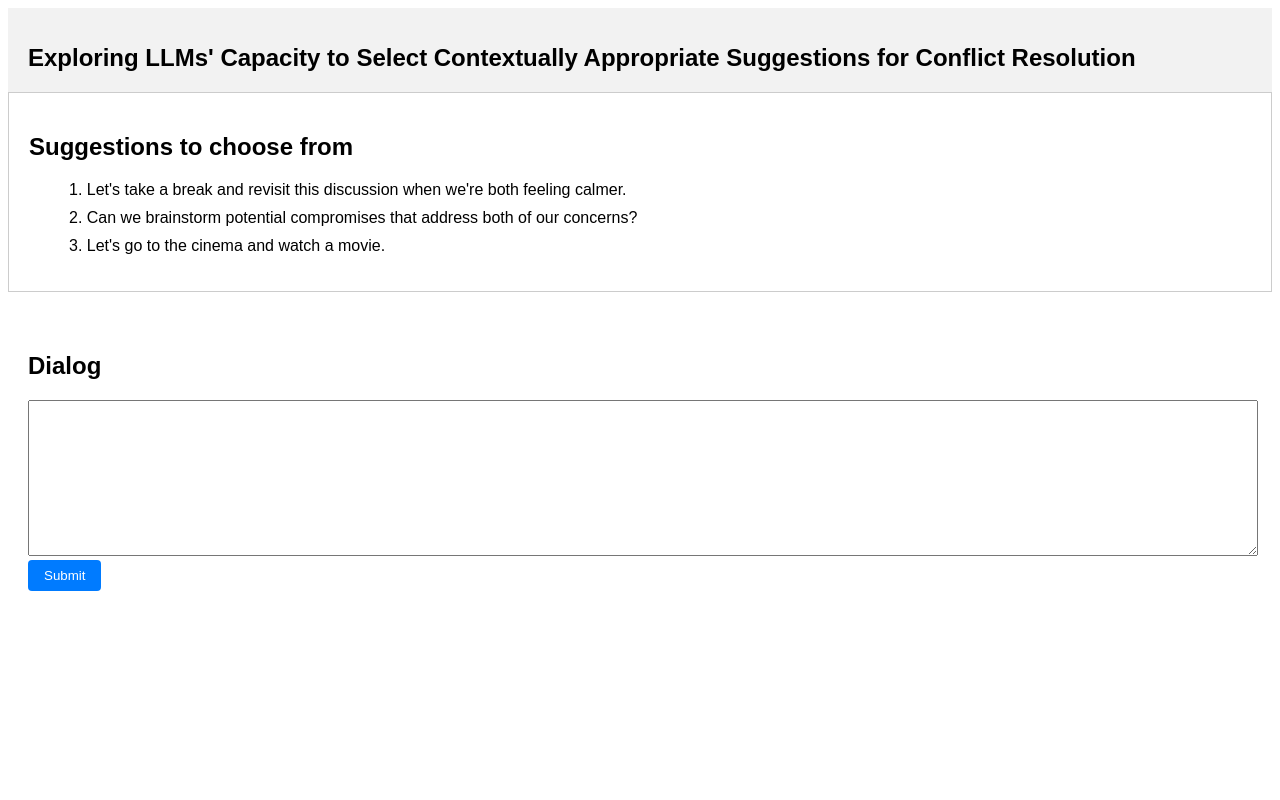
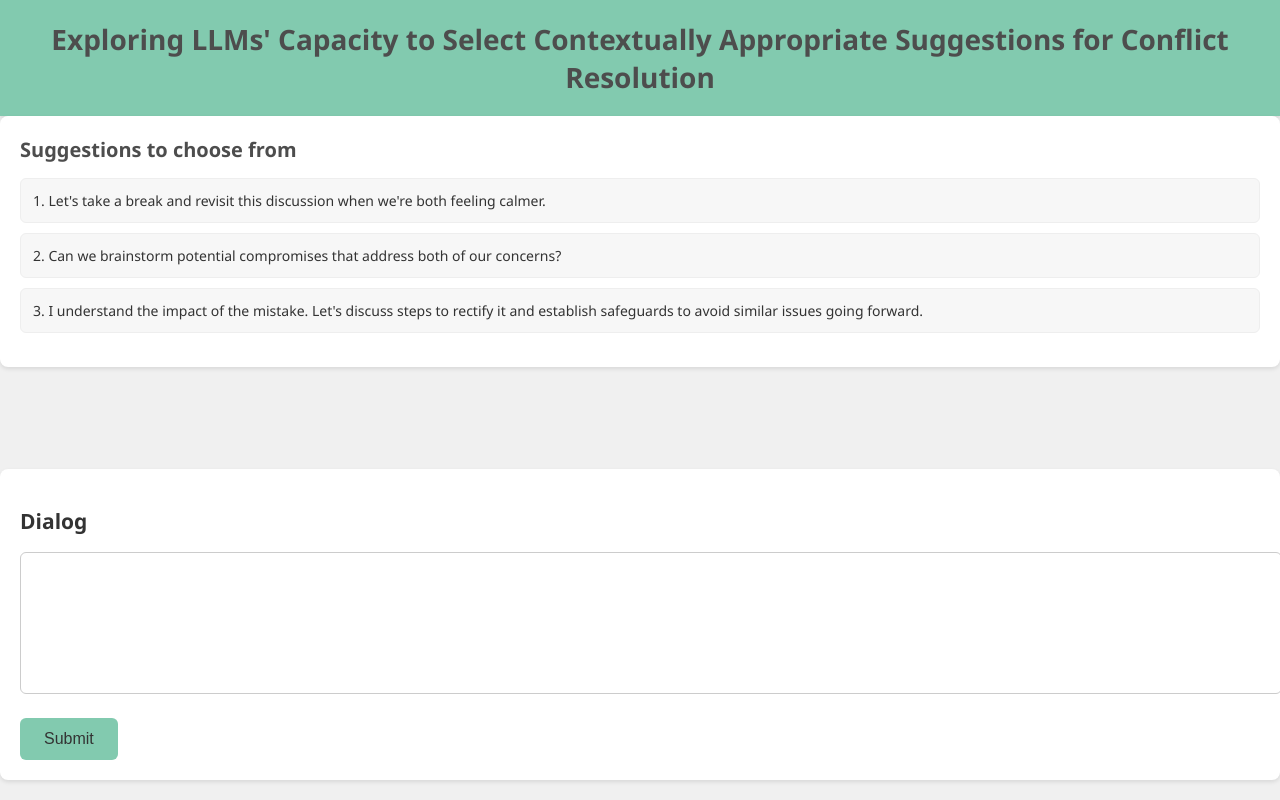
Before and after one commit to TaisKha/conflict-resolution-llm-assistant, a Flask app: page / in a window 1280 px wide. Run offline with Flask 3, Linux system fonts and the light colour scheme.

Commit message:
working version with aesthetic gui

```diff
--- a/app.py
+++ b/app.py
@@ -1,5 +1,5 @@
 from flask import Flask, render_template, request
-from utils import get_suggestions_list
+from utils import get_suggestions_list, get_suggestion_from_original_dialog
 
 app = Flask(__name__)
 
@@ -9,8 +9,11 @@ def index():
     if request.method == 'POST':
         user_input = request.form['user_input']
 
-        # Process user input and interact with ChatGPT (to be implemented)
-        response = "Response from LLM: " + user_input
+        # If user input does not contain ":", then set response to ""
+        if ":" not in user_input or len(user_input) == 0:
+            response = ""
+        else:
+            response = get_suggestion_from_original_dialog(user_input)
         return render_template('index.html', suggestions=suggestions, response=response)
 
     return render_template('index.html', suggestions=suggestions, response=None)
--- a/example_dialogs/2.txt
+++ b/example_dialogs/2.txt
@@ -0,0 +1,2 @@
+Emily: John, we need to pivot our business strategy.
+John: That's too risky, Emily. Our current approach is solid.
--- /dev/null
+++ b/example_dialogs/3.txt
@@ -0,0 +1,2 @@
+Sarah: David, your objections are stalling progress on the project!
+David: I have valid concerns, Sarah. We need to address them.
--- /dev/null
+++ b/example_dialogs/4.txt
@@ -0,0 +1,3 @@
+Tom: What were you thinking, Sarah? You knew how important this was!
+Sarah: I'm sorry, Tom. I didn't realize the consequences would be so severe.
+Tom: We can't afford mistakes like this. You jeopardized the entire project!
--- a/static/styles/style.css
+++ b/static/styles/style.css
@@ -1,55 +1,103 @@
 /* style.css */
 
 body {
-    font-family: sans-serif;
+    font-family: 'Segoe UI', Tahoma, Geneva, Verdana, sans-serif;
+    margin: 0;
+    padding: 0;
+    background-color: #f0f0f0;
+    color: #333;
+    font-size: 14px; /* Adjusted font size */
+    min-height: 100vh; /* Ensures the body takes up at least the full viewport height */
+    display: flex;
+    flex-direction: column; /* Allows the footer to stay at the bottom of the page */
 }
 
-  header {
-    background-color: #f2f2f2;
+.header {
+    background-color: #82caaf; /* Soft green */
+    color: #333;
     padding: 20px;
+    text-align: center;
+    box-shadow: 0 2px 4px rgba(0, 0, 0, 0.1);
 }
 
 .header h1 {
-    font-size: 24px;
-    margin-bottom: 0;
+    font-size: 28px; /* Adjusted font size */
+    margin: 0;
+    color: #4d4d4d; /* Dark grey */
 }
 
 .suggestions {
     padding: 20px;
-    border: 1px solid #ccc;
-    margin-bottom: 20px;
+    border-radius: 8px;
+    background-color: #fff;
+    box-shadow: 0 2px 4px rgba(0, 0, 0, 0.1);
+    margin-bottom: auto; /* Pushes the suggestions section to the top */
+}
+
+.suggestions h2 {
+    font-size: 20px; /* Adjusted font size */
+    margin-top: 0;
+    margin-bottom: 15px;
+    color: #4d4d4d; /* Dark grey */
 }
 
 .suggestions-list {
     list-style: none;
+    padding: 0;
 }
 
 .suggestions-list li {
     margin-bottom: 10px;
+    padding: 12px;
+    border-radius: 6px;
+    background-color: #f7f7f7;
+    border: 1px solid #eee;
 }
 
 .input-form {
     padding: 20px;
+    background-color: #fff;
+    border-radius: 8px;
+    box-shadow: 0 2px 4px rgba(0, 0, 0, 0.1);
+    margin-bottom: 20px; /* Added space below input form */
 }
 
 .input-textarea {
     width: 100%;
-    height: 150px;
+    height: 120px; /* Reduced height */
+    padding: 10px;
+    border-radius: 6px;
+    border: 1px solid #ccc;
+    resize: none;
+    font-size: 14px; /* Adjusted font size */
 }
 
 .submit-button {
-    background-color: #007bff;
-    color: white;
-    padding: 8px 16px;
+    background-color: #82caaf; /* Soft green */
+    color: #333;
+    padding: 12px 24px;
     border: none;
-    border-radius: 4px;
+    border-radius: 6px;
     cursor: pointer;
+    font-size: 16px; /* Adjusted font size */
+    transition: background-color 0.3s ease;
+    margin-top: 20px; /* Added space on top */
+}
+
+.submit-button:hover {
+    background-color: #6ca18f; /* Darker green on hover */
 }
 
 .response {
     padding: 20px;
+    background-color: #fff;
+    border-radius: 8px;
+    box-shadow: 0 2px 4px rgba(0, 0, 0, 0.1);
+    margin-top: auto; /* Pushes the response section to the bottom */
+    margin-bottom: 20px; /* Add margin at the bottom */
 }
 
 .response-text {
-    font-size: 16px;
+    font-size: 16px; /* Adjusted font size */
+    line-height: 1.6;
 }
--- a/suggestions.json
+++ b/suggestions.json
@@ -10,7 +10,7 @@
       },
       {
         "id": 3,
-        "text": "Let's go to the cinema and watch a movie."
+        "text": "I understand the impact of the mistake. Let's discuss steps to rectify it and establish safeguards to avoid similar issues going forward."
       }
 
     ]
--- a/templates/index.html
+++ b/templates/index.html
@@ -31,7 +31,7 @@
 
   {% if response %}
   <section class="response">
-    <h2>Response from LLM</h2>
+    <h2>Suggestion, chosen by the LLM</h2>
     <p class="response-text">{{ response }}</p>
   </section>
   {% endif %}
--- a/utils.py
+++ b/utils.py
@@ -50,6 +50,7 @@ def choose_from_suggestions_using_summary(conversation_summary: str, suggestions
   return send_prompt(prompt)
 
 def parse_dialog(dialogue_human_readable: str) -> list[tuple[str, str]]:
+  dialogue_human_readable = dialogue_human_readable.strip()
   # Split the dialogue into individual lines
   dialogue_lines = dialogue_human_readable.split('\n')
 
@@ -62,6 +63,7 @@ def parse_dialog(dialogue_human_readable: str) -> list[tuple[str, str]]:
   return dialogue_tuples
 
 def get_suggestion_from_original_dialog(dialogue_human_readable: str) -> str:
+
   # Parse the dialogue into a list of tuples
   dialogue_tuples = parse_dialog(dialogue_human_readable)
 
@@ -75,6 +77,7 @@ def get_suggestion_from_original_dialog(dialogue_human_readable: str) -> str:
 
 # Alternative version of the function get_suggestion_from_original_dialog
 def get_suggestion_using_summary(dialogue_human_readable: str) -> str:
+
   # Parse the dialogue into a list of tuples
   dialogue_tuples = parse_dialog(dialogue_human_readable)
 
@@ -88,21 +91,3 @@ def get_suggestion_using_summary(dialogue_human_readable: str) -> str:
   suggestion = choose_from_suggestions_using_summary(dialogue_summary, suggestions)
 
   return suggestion
-
-
-#   messages_set_2 = [("Emily", "John, we need to pivot our business strategy."),
-#     ("John", "That's too risky, Emily. Our current approach is solid."),]
-#   messages_set_1 = [("Alice", "Bob, you never do your share of the chores!"),
-#     ("Bob", "I do plenty around here! You're just being stupid and unreasonable."),
-#     ("Alice", "Lol, you're always calling me stupid. Can't you think of a better insult?"),
-# ]
-#   messages_set_3 = [("Sarah", "David, your objections are stalling progress on the project!"),
-#     ("David", "I have valid concerns, Sarah. We need to address them.")]
-
-
-
-
-
-
-
-""
```
Also changed, not shown: README.md (added), 1 other file. Lines whose indentation alone changed are shown as unchanged.
